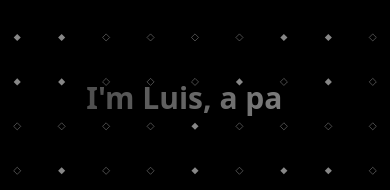
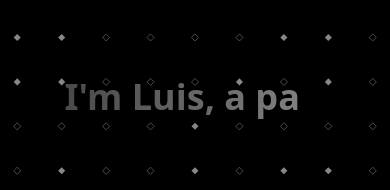
Before and after one commit to Lmx154/portfolio, a React (Vite) app: page / in a window 390 px wide. Shown: the part 429-619 px from the top of the page. Built offline with nearby package versions, Linux system fonts and the light colour scheme.

Commit message:
text size adjustment

```diff
--- a/src/pages/Home.tsx
+++ b/src/pages/Home.tsx
@@ -11,7 +11,7 @@ const Home = () => {
       />
       <div className="relative h-[200px] w-full">
         <div className="absolute top-1/2 left-1/2 -translate-x-1/2 -translate-y-1/2 w-full px-4">
-          <h1 className="text-3xl md:text-4xl lg:text-6xl font-bold gradient-text pb-4 leading-normal text-center mx-auto">
+          <h1 className="text-4xl md:text-4xl lg:text-6xl font-bold gradient-text pb-4 leading-normal text-center mx-auto">
             <Typewriter
               words={[
                 'Welcome to My Portfolio.',
```
